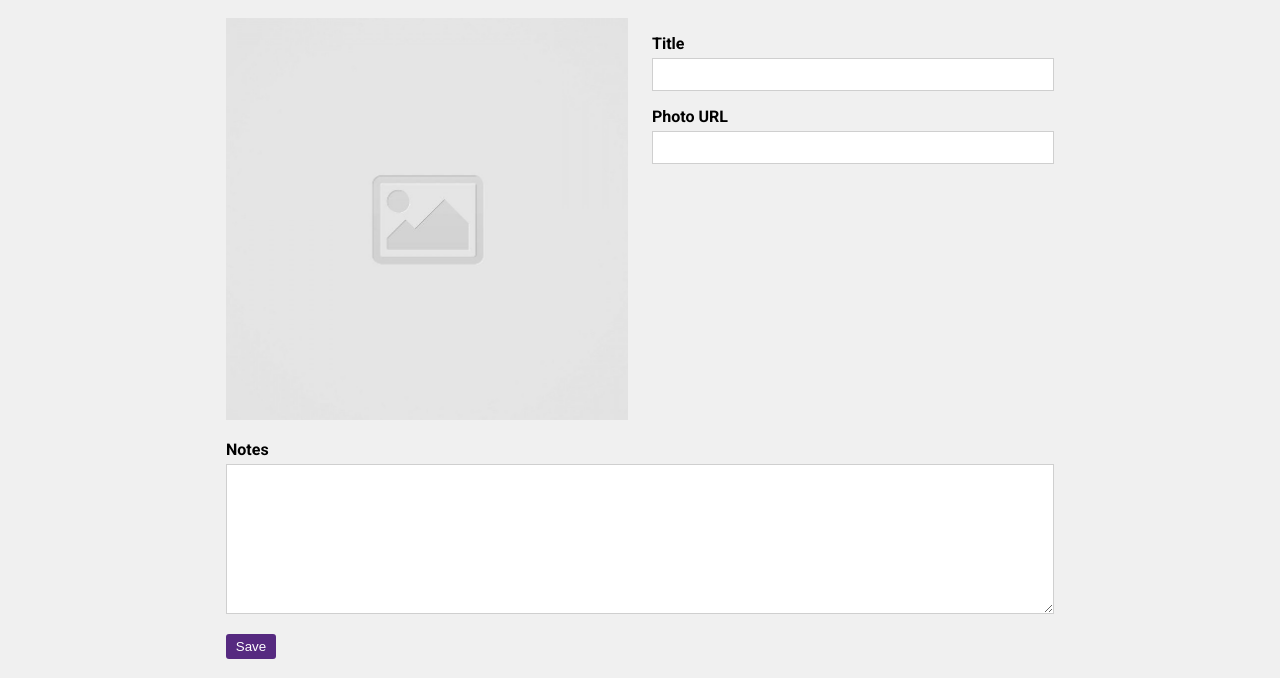
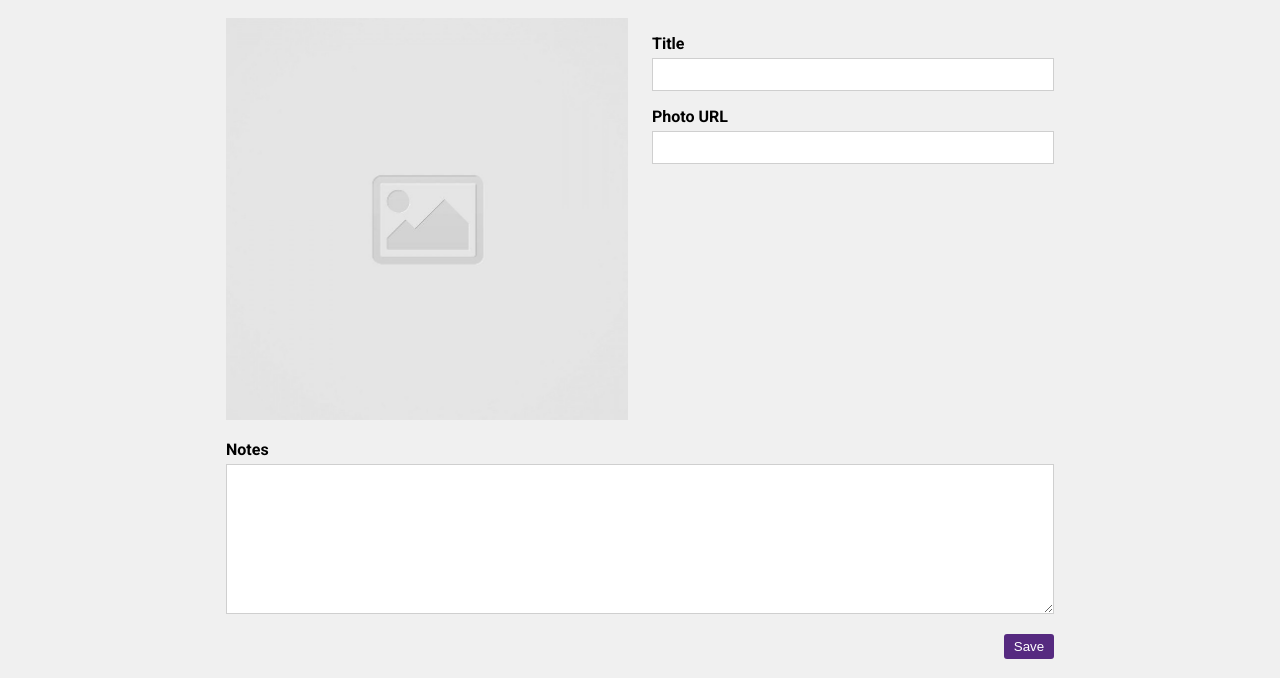
Before and after one commit to DevJosephLee/code-journal, a website: page index.html in a window 1280 px wide. Shown: the part 122-800 px from the top of the page. Drawn offline with Linux system fonts and the light colour scheme.

Commit message:
added layout.css

```diff
--- a/css/layout.css
+++ b/css/layout.css
@@ -18,8 +18,8 @@
   width: 100%;
 }
 
-.justify-end {
-  justify-content: flex-end;
+.text-align-end {
+  text-align: end;
 }
 
 .margin-top-1 {
```
